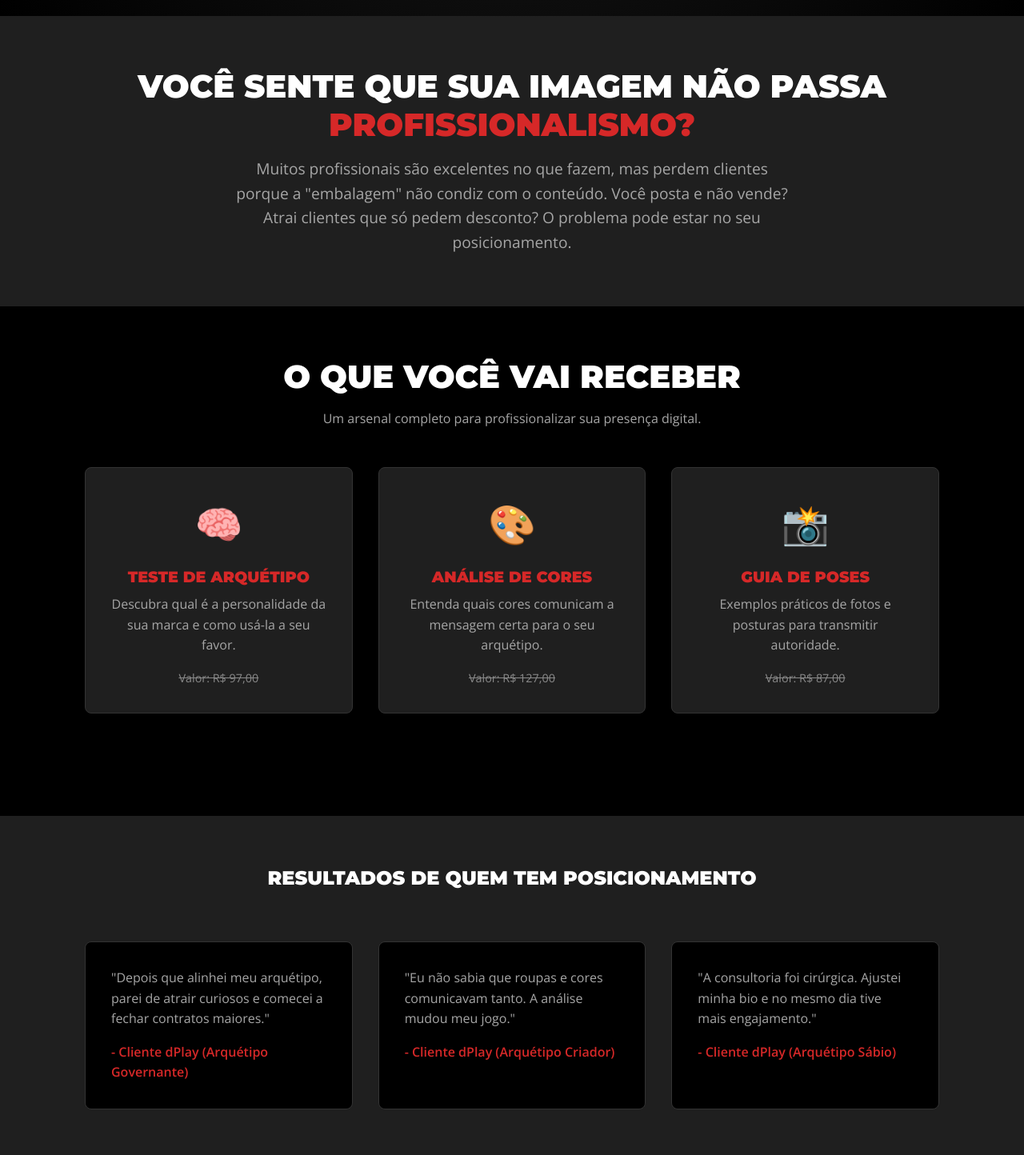
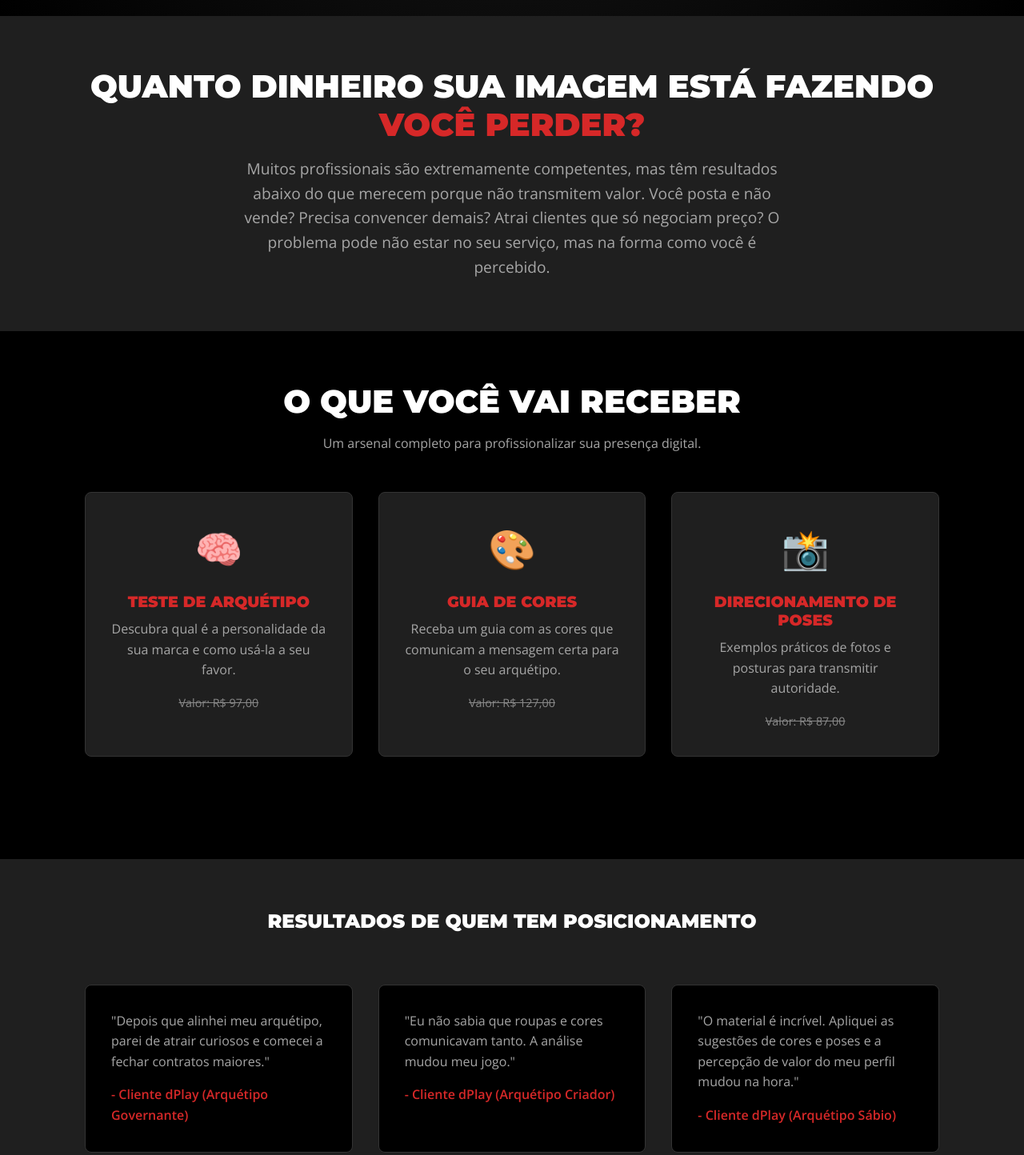
Before and after one commit to vitormpetean/Arquetipos_dPlay, a plain HTML site: page index.html in a window 1280 px wide. Shown: the part 780-2224 px from the top of the page at 80% size. Drawn offline with nearby package versions, Linux system fonts and the light colour scheme.

Commit message:
Update website content: logo, copy, deliverables, testimonials

```diff
--- a/index.html
+++ b/index.html
@@ -14,6 +14,7 @@
         rel="stylesheet">
 
     <!-- Styles -->
+    <link rel="icon" href="assets/logo.png" type="image/png">
     <link rel="stylesheet" href="styles.css">
 
     <!-- SEO -->
@@ -48,11 +49,11 @@
     <!-- Problem Section -->
     <section class="problem-section">
         <div class="container">
-            <h2 class="section-title">VOCÊ SENTE QUE SUA IMAGEM NÃO PASSA <span
-                    class="text-primary">PROFISSIONALISMO?</span></h2>
-            <p class="section-text">Muitos profissionais são excelentes no que fazem, mas perdem clientes porque a
-                "embalagem" não condiz com o conteúdo. Você posta e não vende? Atrai clientes que só pedem desconto? O
-                problema pode estar no seu posicionamento.</p>
+            <h2 class="section-title">QUANTO DINHEIRO SUA IMAGEM ESTÁ FAZENDO <span class="text-primary">VOCÊ
+                    PERDER?</span></h2>
+            <p class="section-text">Muitos profissionais são extremamente competentes, mas têm resultados abaixo do que
+                merecem porque não transmitem valor. Você posta e não vende? Precisa convencer demais? Atrai clientes
+                que só negociam preço? O problema pode não estar no seu serviço, mas na forma como você é percebido.</p>
         </div>
     </section>
 
@@ -72,13 +73,13 @@
                 </div>
                 <div class="bundle-item">
                     <div class="icon-box">🎨</div>
-                    <h3>ANÁLISE DE CORES</h3>
-                    <p>Entenda quais cores comunicam a mensagem certa para o seu arquétipo.</p>
+                    <h3>GUIA DE CORES</h3>
+                    <p>Receba um guia com as cores que comunicam a mensagem certa para o seu arquétipo.</p>
                     <span class="value-tag">Valor: R$ 127,00</span>
                 </div>
                 <div class="bundle-item">
                     <div class="icon-box">📸</div>
-                    <h3>GUIA DE POSES</h3>
+                    <h3>DIRECIONAMENTO DE POSES</h3>
                     <p>Exemplos práticos de fotos e posturas para transmitir autoridade.</p>
                     <span class="value-tag">Valor: R$ 87,00</span>
                 </div>
@@ -105,7 +106,8 @@
                     <cite>- Cliente dPlay (Arquétipo Criador)</cite>
                 </div>
                 <div class="testimonial-card">
-                    <p>"A consultoria foi cirúrgica. Ajustei minha bio e no mesmo dia tive mais engajamento."</p>
+                    <p>"O material é incrível. Apliquei as sugestões de cores e poses e a percepção de valor do meu
+                        perfil mudou na hora."</p>
                     <cite>- Cliente dPlay (Arquétipo Sábio)</cite>
                 </div>
             </div>
```
Also changed, not shown: 1 other file.
